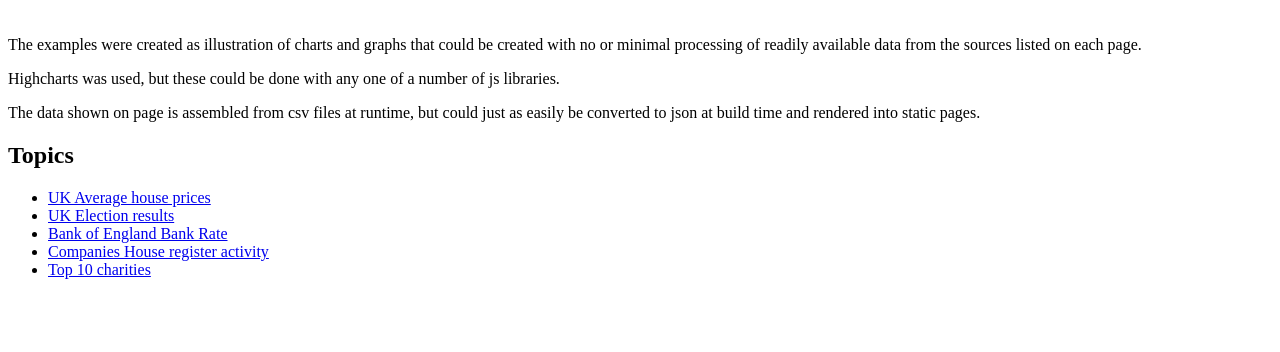
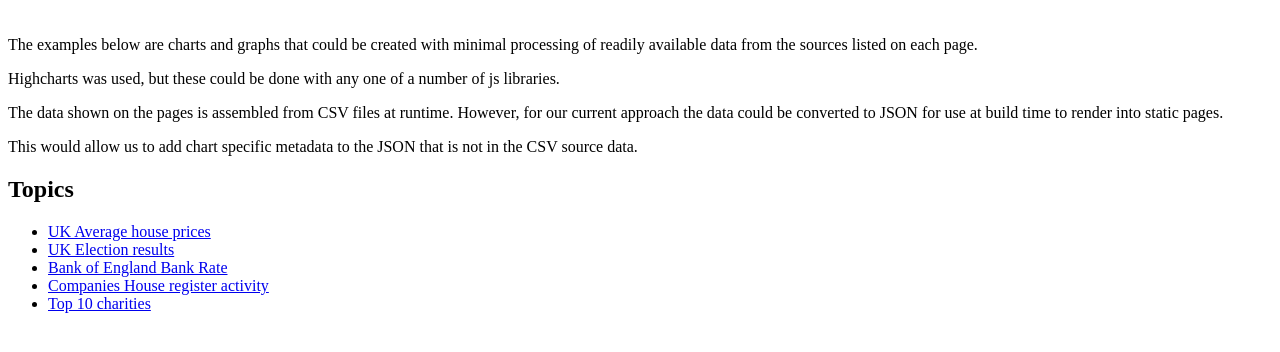
Before and after one commit to ashimali/visualisations, a Flask app: page / in a window 1280 px wide. Shown: the part 26-378 px from the top of the page. Run offline with Flask 3, Linux system fonts and the light colour scheme; some libraries are stand-ins or nearby versions.

Commit message:
task: reword intro for clarity

```diff
--- a/application/templates/index.html
+++ b/application/templates/index.html
@@ -1,19 +1,20 @@
 {% extends "base.html" %} {% block title %}Visualisation samples{% endblock %}
 {% block content %}
     <p>
-        The examples were created as illustration of charts and graphs that could be
-        created with no or minimal processing of readily available data from the
-        sources listed on each page.
+        The examples below are charts and graphs that could be created with minimal processing
+        of readily available data from the sources listed on each page.
     </p>
     <p>
         Highcharts was used, but these could be done with any one of a number of js
         libraries.
     </p>
     <p>
-        The data shown on page is assembled from csv files at runtime, but could
-        just as easily be converted to json at build time and rendered into static
-        pages.
+        The data shown on the pages is assembled from CSV files at runtime.
+        However, for our current approach the data could be converted to JSON for use at build time
+        to render into static pages.
     </p>
+    <p>This would allow us to add chart specific metadata to the JSON that is not in the
+        CSV source data.</p>
     <h2>Topics</h2>
     <ul>
         <li>
```
